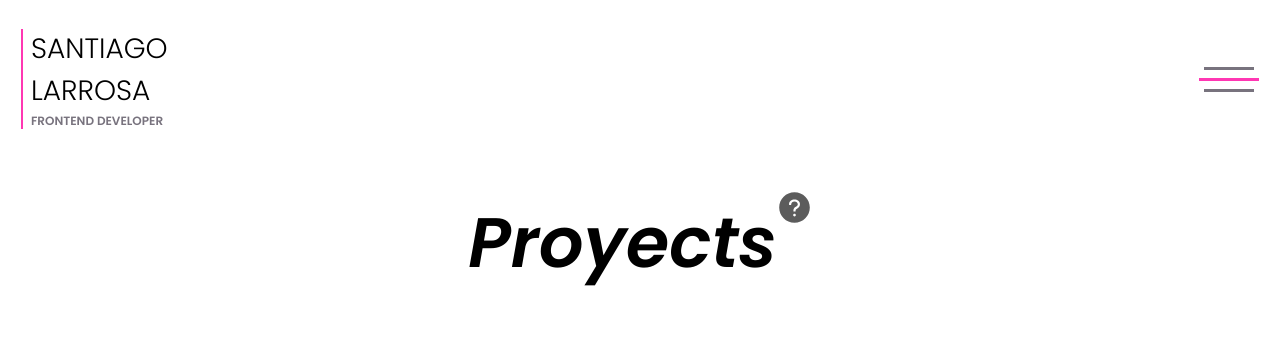
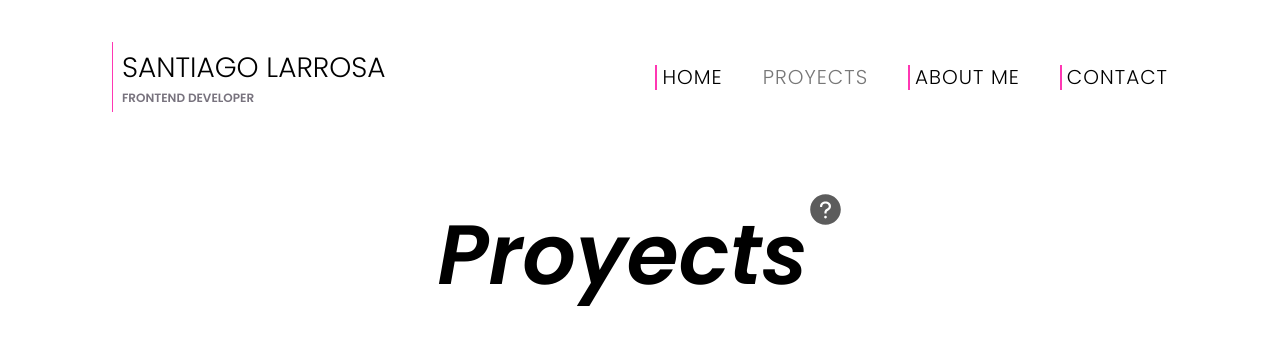
Before and after one commit to Dev-Santi/My-Portfolio, a React (Vite) app: page /My-Portfolio/proyects in a window 1280 px wide. Shown: the top 344 px of the page. Built offline with nearby package versions, Linux system fonts and the light colour scheme.

Commit message:
desktop-index finished

```diff
--- a/src/App.jsx
+++ b/src/App.jsx
@@ -1,11 +1,13 @@
-import { Routes, Route } from "react-router-dom";
+import { Routes, Route, useLocation } from "react-router-dom";
 import Home from "./components/Home/Home";
 import Navbar from "./components/Navbar/Navbar";
 import Proyects from "./components/Proyects/Proyects";
 
 function App() {
+  const path = useLocation().pathname;
+  const isHome = path === "/My-Portfolio/";
   return (
-    <div className="app">
+    <div className={isHome ? "app gradient" : "app"}>
       <Navbar />
       <Routes>
         <Route path="/My-Portfolio/" element={<Home />} />
--- a/src/components/Home/Home.jsx
+++ b/src/components/Home/Home.jsx
@@ -1,15 +1,16 @@
 import { NavLink } from "react-router-dom";
 import "./home.css";
 import cover from "../../assets/cover.png";
+import coverDesktop from "../../assets/cover-desktop.png";
 
 const Home = () => {
   return (
     <div className="home">
-      <h1>
+      <h1 id="index-title">
         IF YOU CAN <span>DESIGN IT</span>
         <br />I CAN <span>PROGRAM IT</span>
       </h1>
-      <p>
+      <p id="index-pg">
         Hey, I'm Santiago👋! I'm a <strong>frontend developer</strong> and this
         is my portfolio.
         <br />
@@ -19,12 +20,17 @@ const Home = () => {
         <NavLink to="/My-Portfolio/proyects">my projects</NavLink> and how we
         can <NavLink to="/My-Portfolio/contact">get in touch</NavLink>
       </p>
-      <div className="imgContainer">
+      <div id="index-img" className="imgContainer">
         <img
           src={cover}
           alt="A phone, a tablet and a PC with a page in the screens showing responsive design"
         />
+        <img
+          src={coverDesktop}
+          alt="A phone, a tablet and a PC with a page in the screens showing responsive design"
+        />
       </div>
+      <span id="bar" className="bar"></span>
     </div>
   );
 };
--- a/src/components/Home/home.css
+++ b/src/components/Home/home.css
@@ -1,5 +1,21 @@
 .home {
     text-align: center;
+}
+
+#index-title {
+    grid-area: title;
+}
+
+#index-pg {
+    grid-area: pg;
+}
+
+#index-img {
+    grid-area: img;
+}
+
+#bar {
+    grid-area: bar;
 }
 
 .home span:nth-child(1) {
@@ -11,7 +27,7 @@
 }
 
 .home p {
-    margin-top: 4rem;
+    margin: 4rem 0;
     font-size: 1.8rem;
     font-weight: 400;
     letter-spacing: 0.1rem;
@@ -26,6 +42,58 @@
     margin: 5rem 0;
 }
 
+.home .imgContainer :nth-child(2) {
+    display: none;
+}
+
 .home img {
     width: 100%;
 }
+
+@media(min-width: 39rem) {
+    .home .imgContainer {
+        margin: auto;
+        min-width: 15rem;
+        max-width: 50rem;
+    }
+}
+
+@media(min-width: 50rem) {
+    .home {
+        text-align: left;
+        display: grid;
+        grid-template-areas:
+            "title title"
+            "pg img"
+            "bar bar";
+    }
+}
+
+@media(min-width: 80rem) {
+    .home .imgContainer :nth-child(1) {
+        display: none;
+    }
+
+    .home .imgContainer :nth-child(2) {
+        display: block;
+    }
+
+    .home .bar {
+        margin: 0 auto;
+        box-shadow: 0 10px 10px rgba(0, 0, 0, 0.802);
+        background: linear-gradient(0deg, #ff37b29e 0%, #763bc38c 100%);
+        border-top-right-radius: 10rem;
+        border-top-left-radius: 10rem;
+        width: 75%;
+        height: 12rem;
+    }
+
+    .home p {
+        max-width: 50rem;
+        font-size: 2.5rem;
+    }
+
+    .home .imgContainer {
+        max-width: 65rem;
+    }
+}
--- a/src/components/Navbar/MenuList.jsx
+++ b/src/components/Navbar/MenuList.jsx
@@ -5,16 +5,24 @@ const MenuList = ({ isActive }) => {
     <div>
       <ul className={isActive ? "menuList active" : "menuList"}>
         <li>
-          <NavLink to="/My-Portfolio/">HOME</NavLink>
+          <NavLink to="/My-Portfolio/">
+            <span className="bar"></span>HOME
+          </NavLink>
         </li>
         <li>
-          <NavLink to="/My-Portfolio/proyects">PROYECTS</NavLink>
+          <NavLink to="/My-Portfolio/proyects">
+            <span className="bar"></span>PROYECTS
+          </NavLink>
         </li>
         <li>
-          <NavLink to="/My-Portfolio/about-me">ABOUT ME</NavLink>
+          <NavLink to="/My-Portfolio/about-me">
+            <span className="bar"></span>ABOUT ME
+          </NavLink>
         </li>
         <li>
-          <NavLink to="/My-Portfolio/contact">CONTACT</NavLink>
+          <NavLink to="/My-Portfolio/contact">
+            <span className="bar"></span>CONTACT
+          </NavLink>
         </li>
       </ul>
     </div>
--- a/src/components/Navbar/Navbar.jsx
+++ b/src/components/Navbar/Navbar.jsx
@@ -17,6 +17,7 @@ const Navbar = () => {
       <div className="navbar">
         <Logo />
         <button
+          type="button"
           onClick={handleActive}
           className={
             firstTime
--- a/src/components/Navbar/navbar.css
+++ b/src/components/Navbar/navbar.css
@@ -11,13 +11,12 @@
     display: flex;
     position: relative;
     align-items: center;
-    cursor: pointer;
 }
 
 .logo .bar {
     background-color: #FF37B3;
     position: absolute;
-    width: 0.2rem;
+    width: 0.1rem;
     height: 10rem;
 }
 
@@ -74,7 +73,7 @@
 }
 
 .menuBtn .bar:nth-child(3).active {
-    transform: translatex(15rem);
+    transform: translatex(40rem);
 }
 
 .menuBtn .bar:nth-child(4).active {
@@ -111,6 +110,64 @@
     color: #777777;
 }
 
+/* medias */
+@media(min-width: 39rem) {
+    .logo .text :nth-child(1) {
+        max-width: none;
+    }
+
+    .logo .bar {
+        height: 7rem;
+    }
+}
+
+@media(min-width: 65rem) {
+    .menuList a {
+        display: flex;
+        align-items: center;
+    }
+
+    nav {
+        display: flex;
+        justify-content: space-between;
+        margin-bottom: 7rem;
+    }
+
+    .menuBtn {
+        display: none;
+    }
+
+    .menuList {
+        display: flex;
+        transform: none;
+        opacity: 1;
+        height: auto;
+    }
+
+    .menuList a.active .bar {
+        display: none;
+    }
+
+    .menuList a .bar {
+        display: inline-block;
+        height: 2.5rem;
+        width: 0.2rem;
+        margin-right: 0.5rem;
+        background-color: #FF37B3;
+    }
+
+    menu .menuList.active {
+        transform: none;
+        opacity: 1;
+        height: auto;
+    }
+
+    .menuList li+li {
+        margin-top: auto;
+        margin-left: 4rem;
+    }
+}
+
 /* Animations */
 @keyframes menuBtnAnimOpen {
     0% {}
--- a/src/index.css
+++ b/src/index.css
@@ -13,7 +13,6 @@
 
 :root {
     font-size: 62.5%;
-    overflow-x: hidden;
 }
 
 button {
@@ -38,7 +37,8 @@ h1 {
 }
 
 .app {
-    margin: 2.8rem 2.1rem 0;
+    padding: 2.8rem 2.1rem 0;
+    min-height: 100dvh;
 }
 
 .visually-hidden {
@@ -51,3 +51,26 @@ h1 {
     padding: 0;
     position: absolute;
 }
+
+.gradient {
+    background: linear-gradient(180deg, rgba(255, 255, 255, 0) 0%, rgba(172, 88, 255, 0.27) 100%);
+    overflow: hidden;
+}
+
+@media(min-width: 39rem) {
+    h1 {
+        font-size: 5.3rem;
+    }
+}
+
+@media(min-width: 50rem) {
+    .app {
+        padding: 3.2rem 11.2rem 0;
+    }
+}
+
+@media(min-width: 80rem) {
+    h1 {
+        font-size: 8.4rem;
+    }
+}
```
Also changed, not shown: src/assets/cover-desktop.png (added).
